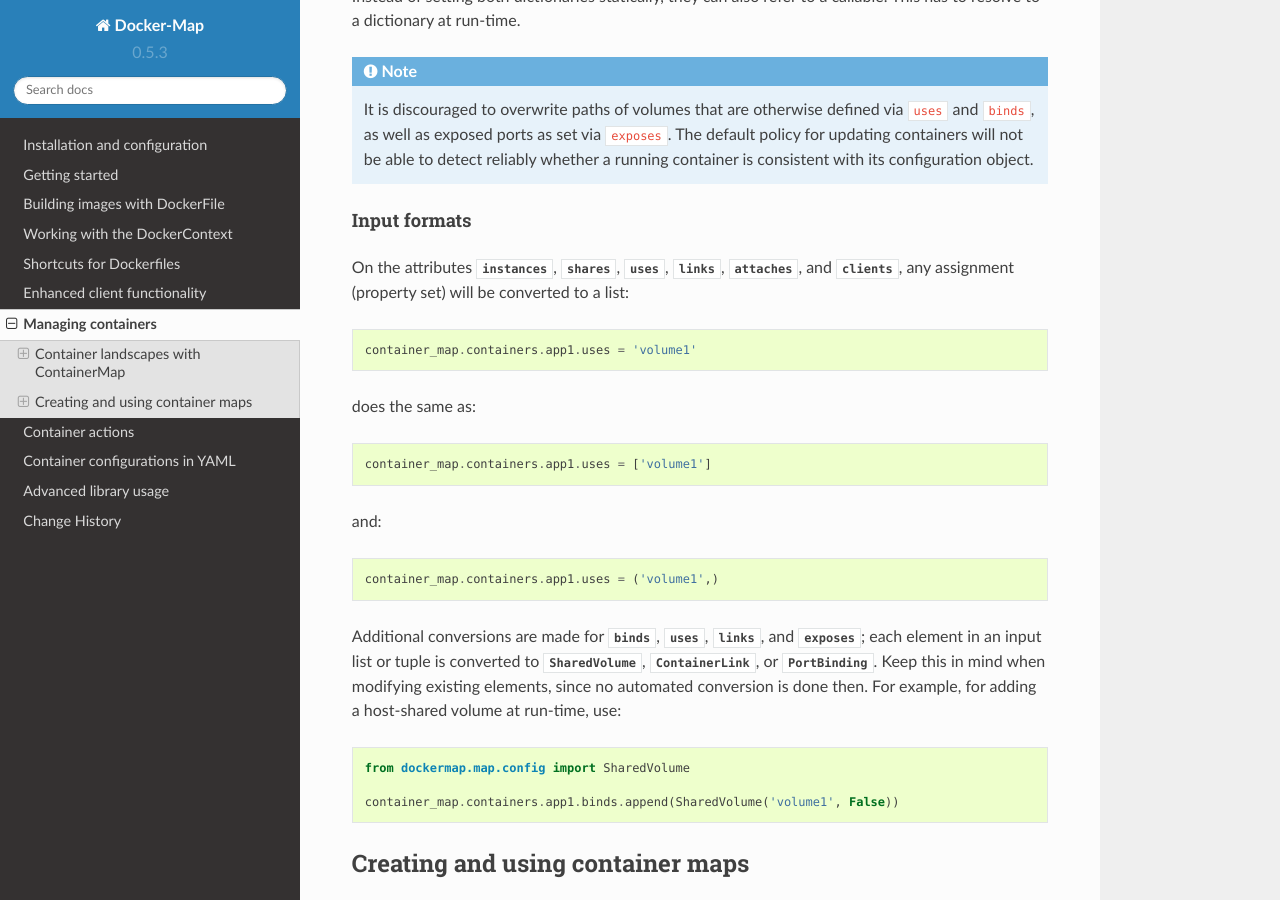
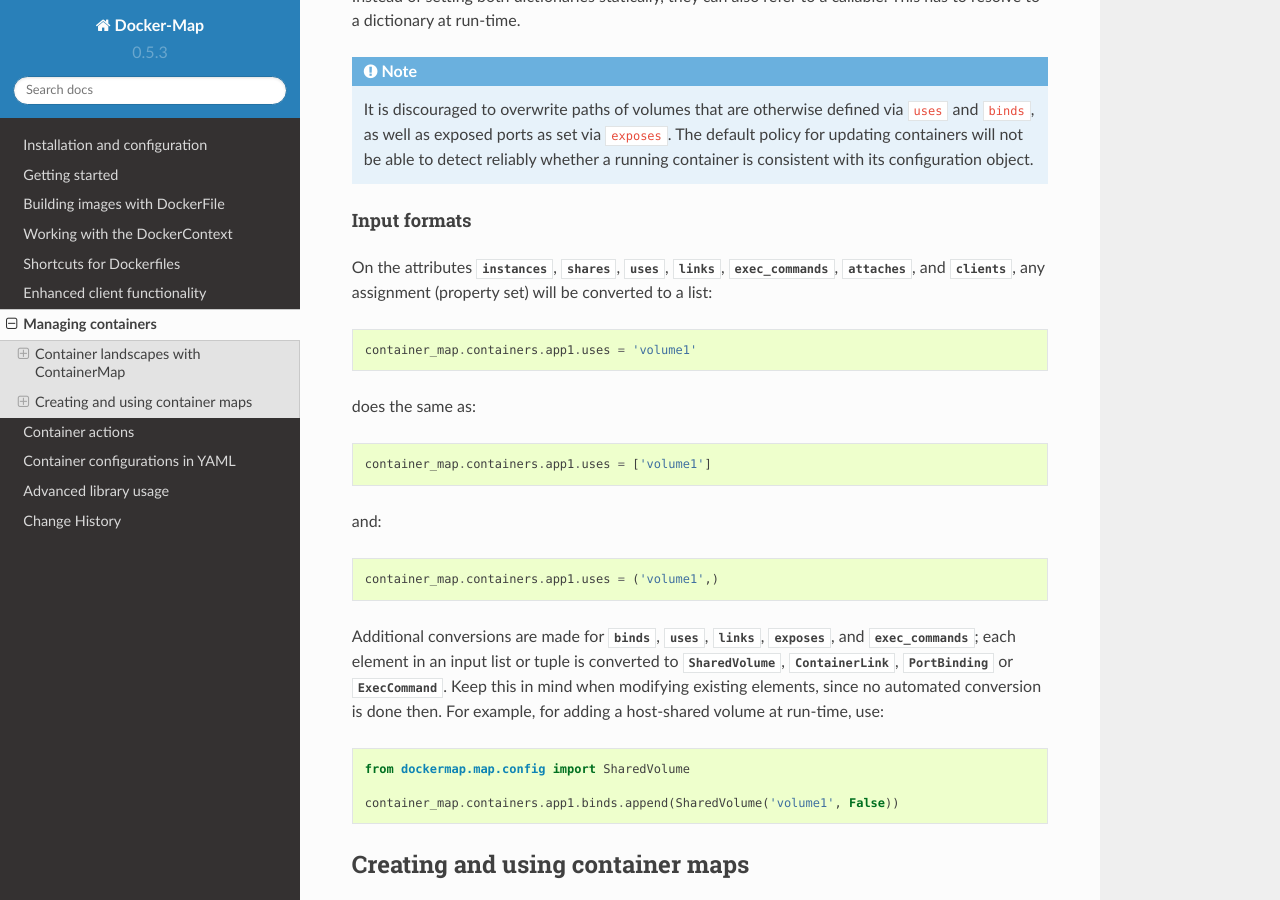
Before and after one commit to merll/docker-map, a Sphinx documentation site: the page built from docs/guide/containers/maps.rst, in a window 1280 px wide and 900 px high, scrolled down 11390 px. Built offline with Sphinx 7.4.7 and the Read the Docs theme 2.0.0, drawn with Linux system fonts in a browser that asks for light colours.

Commit message:
Additional docs.

```diff
--- a/docs/guide/containers/advanced.rst
+++ b/docs/guide/containers/advanced.rst
@@ -184,6 +184,7 @@ Lazy value resolution is available at the following points:
     :attr:`~dockermap.map.config.ContainerConfiguration.start_options`;
   * items of :attr:`~dockermap.map.config.ContainerConfiguration.binds`, if they are not volume aliases, i.e. they
     directly describe container volume and host path.
+  * command line and user defined in each element of :attr:`~dockermap.map.config.ContainerConfiguration.exec_commands`;
   * and elements listed in :attr:`~dockermap.map.config.ContainerConfiguration.shares`.
 * On client configuration: For addresses in :attr:`~dockermap.map.config.ClientConfiguration.interfaces`.
 
--- a/docs/guide/containers/maps.rst
+++ b/docs/guide/containers/maps.rst
@@ -519,6 +519,7 @@ Input formats
 On the attributes :attr:`~dockermap.map.config.ContainerConfiguration.instances`,
 :attr:`~dockermap.map.config.ContainerConfiguration.shares`,
 :attr:`~dockermap.map.config.ContainerConfiguration.uses`, :attr:`~dockermap.map.config.ContainerConfiguration.links`,
+:attr:`~dockermap.map.config.ContainerConfiguration.exec_commands`,
 :attr:`~dockermap.map.config.ContainerConfiguration.attaches`, and
 :attr:`~dockermap.map.config.ContainerConfiguration.clients`, any assignment (property set) will be converted to
 a list::
@@ -535,10 +536,11 @@ and::
 
 Additional conversions are made for :attr:`~dockermap.map.config.ContainerConfiguration.binds`,
 :attr:`~dockermap.map.config.ContainerConfiguration.uses`,
-:attr:`~dockermap.map.config.ContainerConfiguration.links`, and
-:attr:`~dockermap.map.config.ContainerConfiguration.exposes`; each element in an input list or tuple is converted to
-:attr:`~dockermap.map.config.SharedVolume`, :attr:`~dockermap.map.config.ContainerLink`, or
-:attr:`~dockermap.map.config.PortBinding`. Keep this in mind when
+:attr:`~dockermap.map.config.ContainerConfiguration.links`,
+:attr:`~dockermap.map.config.ContainerConfiguration.exposes`, and
+:attr:`~dockermap.map.config.ContainerConfiguration.exec_commands`; each element in an input list or tuple is converted
+to :attr:`~dockermap.map.config.SharedVolume`, :attr:`~dockermap.map.config.ContainerLink`,
+:attr:`~dockermap.map.config.PortBinding` or :attr:`~dockermap.map.config.ExecCommand`. Keep this in mind when
 modifying existing elements, since no automated conversion is done then. For example, for adding a host-shared volume
 at run-time, use::
 
```
Also changed, not shown: 1 other file.
